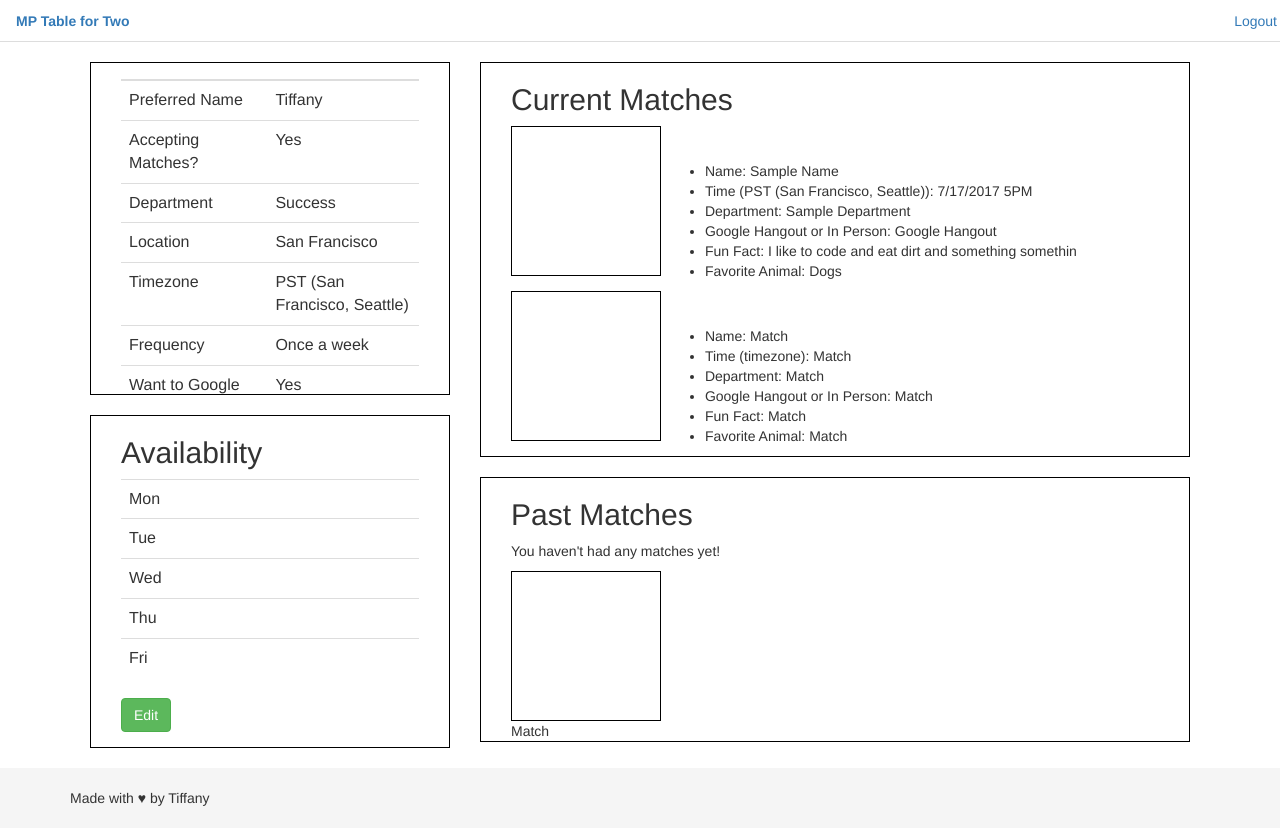
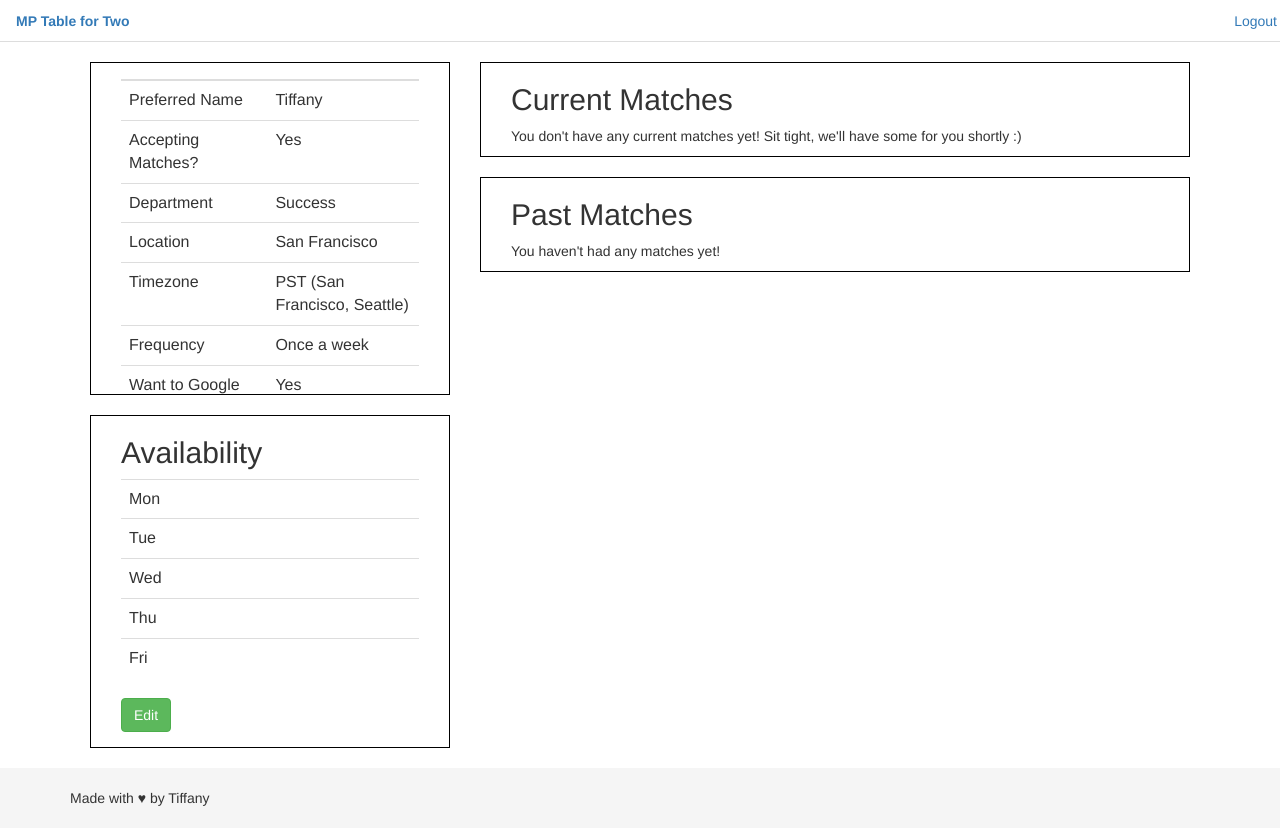
Before and after one commit to tiffanyqi/table-for-two, a Django app: page / in a window 1280 px wide. Run offline with Django 3.2, Linux system fonts and the light colour scheme; a user stored in the database is signed in; data comes from the database, SQL or seed files in the repository; both versions use the stored data as it was after the commit; some libraries are stand-ins or nearby versions.

Commit message:
match info correct in ui

```diff
--- a/tablefor2/models.py
+++ b/tablefor2/models.py
@@ -50,3 +50,9 @@ class Availability(models.Model):
     matched_email = models.CharField(null=True, max_length=50)
     time_available = models.DateTimeField()
     time_available_utc = models.DateTimeField()
+    picture_url = models.CharField(null=True, max_length=255)
+    what_is_your_favorite_animal = models.CharField(null=True, max_length=50)
+    name_a_fun_fact_about_yourself = models.CharField(null=True, max_length=50)
+    department = models.CharField(null=True, max_length=50)
+    timezone = models.CharField(null=True, max_length=50)
+    google_hangout = models.CharField(null=True, max_length=50)
--- a/tablefor2/templates/tablefor2/index-logged-in.html
+++ b/tablefor2/templates/tablefor2/index-logged-in.html
@@ -122,40 +122,25 @@
             <h2>Current Matches</h2>
 
             {% if not current_matches %}
-              <!-- <p>You don't have any current matches yet! Sit tight, we'll have some for you shortly :)</p> -->
-              <div class="profile-container">
-                <div class="profile"></div>
-                <div class="profile-info">
-                  <ul>
-                    <li>Name: Sample Name</li>
-                    <li>Time (PST (San Francisco, Seattle)): 7/17/2017 5PM</li>
-                    <li>Department: Sample Department</li>
-                    <li>Google Hangout or In Person: Google Hangout</li>
-                    <li>Fun Fact: I like to code and eat dirt and something somethin</li>
-                    <li>Favorite Animal: Dogs</li>
-                  </ul>
-                </div>
-              </div>
-
-              <div class="profile-container">
-                <div class="profile"></div>
-                <div class="profile-info">
-                  <ul>
-                    <li>Name: Match</li>
-                    <li>Time (timezone): Match</li>
-                    <li>Department: Match</li>
-                    <li>Google Hangout or In Person: Match</li>
-                    <li>Fun Fact: Match</li>
-                    <li>Favorite Animal: Match</li>
-                  </ul>
-                </div>
-              </div>
+              <p>You don't have any current matches yet! Sit tight, we'll have some for you shortly :)</p>
 
             {% else %}
 
-            <ul>{% for current_match in current_matches %}
-              <li>{{ current_match.matched_name}} at {{ current_match.time_available }}</li>
-            {% endfor %}</ul>
+              {% for current_match in current_matches %}
+                <div class="profile-container">
+                  <div class="profile"></div>
+                  <div class="profile-info">
+                    <ul>
+                      <li>Name: {{ current_match.matched_name }} </li>
+                      <li>Time ({{ current_match.timezone }}): {{ current_match.time_available }} </li>
+                      <li>Department: {{ current_match.department }} </li>
+                      <li>Google Hangout or In Person: {{ current_match.google_hangout }}</li>
+                      <li>Favorite Animal: {{ current_match.what_is_your_favorite_animal }} </li>
+                      <li>Fun Fact: {{ current_match.name_a_fun_fact_about_yourself }}</li>
+                    </ul>
+                  </div>
+                </div>
+              {% endfor %}
 
             {% endif %}
           </div>
@@ -165,15 +150,14 @@
 
             {% if not past_matches %}
               <p>You haven't had any matches yet!</p>
-              <div class="profile-container">
-                <div class="profile"></div>
-                <div class="profile-name">Match</div>
-              </div>
 
             {% else %}
-            <ul>{% for past_match in past_matches %}
-              <li>{{ past_match.matched_name}} at {{ past_match.time_available }}</li>
-            {% endfor %}</ul>
+              {% for past_match in past_matches %}
+                <div class="profile-container">
+                  <div class="profile"></div>
+                  <div class="profile-name">{{ past_match.matched_name}}</div>
+                </div>
+              {% endfor %}
 
             {% endif %}
           </div>
@@ -181,7 +165,6 @@
 
       </div>
     </div>
-
 
   {% endblock %}
 
```
Also changed, not shown: tablefor2/management/commands/match_users.py (+20 -5 lines), db.sqlite3, tablefor2/migrations/0029_auto_20170709_0713.py (added).
